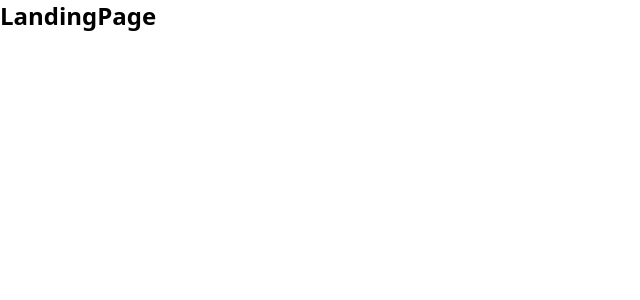
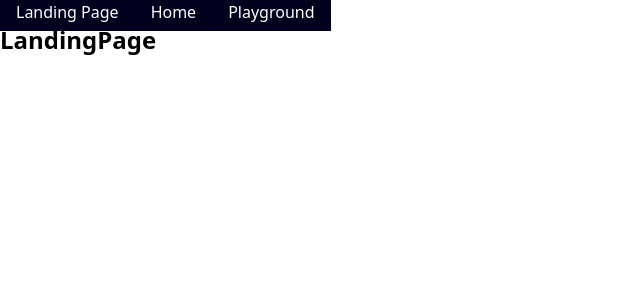
Before and after one commit to Kankenny/Friday, a React (Create React App) app in the folder frontend/: page / in a window 1280 px wide. Shown: the top 300 px of the page, without its empty margins (0-640 px from the left). Built offline with nearby package versions, Linux system fonts and the light colour scheme; the HTML template or start-up script is replaced by a standard one.

Commit message:
Use the RouterLink components to navigate through the app

```diff
--- a/frontend/src/App.tsx
+++ b/frontend/src/App.tsx
@@ -3,14 +3,20 @@ import { Routes, Route } from "react-router-dom";
 import LandingPage from "./components/routes/LandingPage";
 import Home from "./components/routes/Home";
 import Playground from "./components/routes/Playground";
+import RouterLink from "./components/ui/RouterLink";
 
 function App() {
   return (
-    <Routes>
-      <Route path="/" element={<LandingPage />} />
-      <Route path="/home" element={<Home />} />
-      <Route path="playground" element={<Playground />} />
-    </Routes>
+    <>
+      <RouterLink to="/" routerLinkText="Landing Page" />
+      <RouterLink to="/home" routerLinkText="Home" />
+      <RouterLink to="/playground" routerLinkText="Playground" />
+      <Routes>
+        <Route path="/" element={<LandingPage />} />
+        <Route path="/home" element={<Home />} />
+        <Route path="/playground" element={<Playground />} />
+      </Routes>
+    </>
   );
 }
 
```
